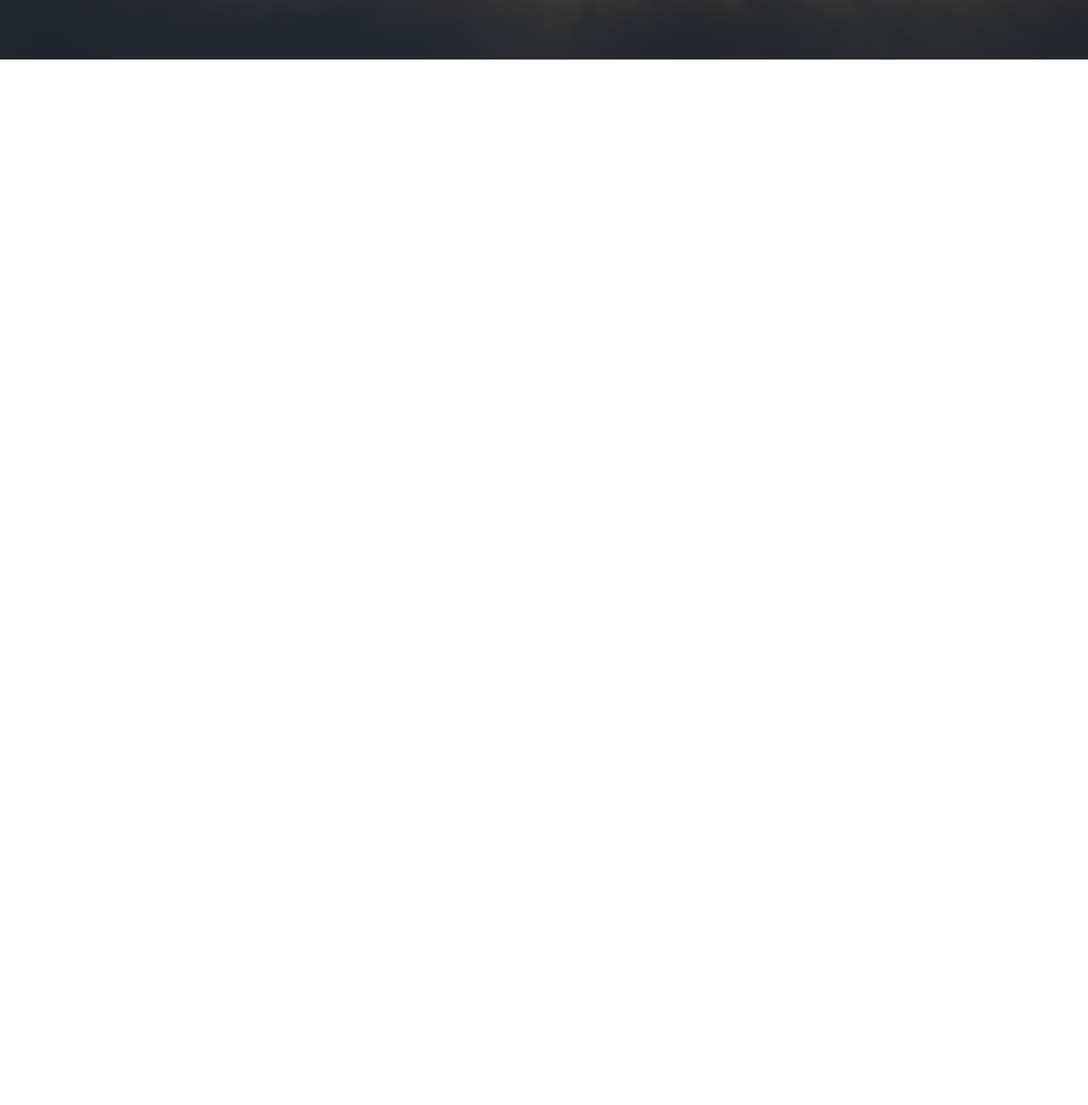
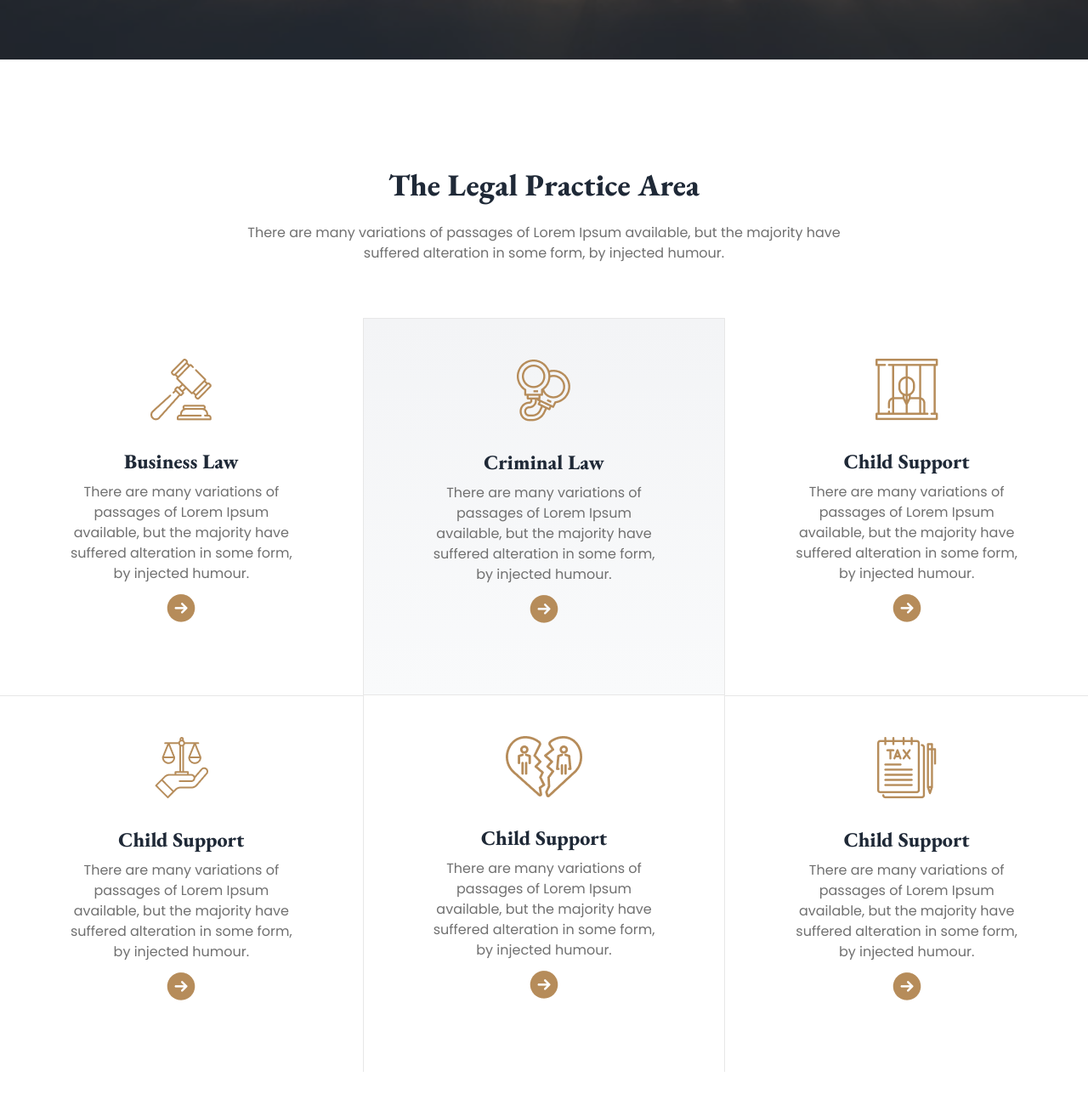
Before and after one commit to mahfuzar175/legal-solution-website, a plain HTML site: page index.html in a window 1280 px wide. Shown: the part 914-2214 px from the top of the page at 85% size. Before the commit the page ends 984 px from the top, so only its background shows below. Drawn offline with nearby package versions, Linux system fonts and the light colour scheme.

Commit message:
legal section added

```diff
--- a/index.html
+++ b/index.html
@@ -65,18 +65,93 @@
                 <div class="hero-overlay bg-opacity-60"></div>
                 <div class="hero-content text-center text-neutral-content">
                   <div class="max-w-md">
-                    <h1 class="mb-5 text-5xl font-extrabold font-er_garamond">We Provide Effective Legal Solutions</h1>
+                    <h1 class="mb-5 text-7xl font-extrabold font-er_garamond">We Provide Effective Legal Solutions</h1>
                     <p class="mb-5 font-poppins">There are many variations of passages of Lorem Ipsum available, but the majority have suffered alteration in some form, by injected humour.</p>
                     <div>
                         <input type="text" placeholder="Search your services" class="input input-bordered mr-4 w-9/12" />
-                        <button class="btn bg-[#B68C5A] text-white border-none mt-4">Search</button>
+                        <button class="btn bg-[#B68C5A] text-white border-none mt-4 normal-case font-poppins">Search</button>
                     </div>
                   </div>
                 </div>
               </div>
         </section>
     </header>
-    <main>
+    <main class="container mx-auto">
+        <!-- The Legal Practice Area section -->
+        <section class="text-center my-32">
+            <div class="text-center m-3">
+                <h2 class="font-extrabold text-4xl font-er_garamond mt-30 mb-6">The Legal Practice Area</h2>
+                <p class="font-poppins text-[#707070]">There are many variations of passages of Lorem Ipsum available, but the majority have <br> suffered alteration in some form, by injected humour.</p>
+            </div>
+            <div class="grid mt-16 grid-cols-1 lg:grid-cols-3 md:grid-cols-2 ">
+                <!-- first card -->
+                <div class="p-12">
+                    <figure class="flex justify-center items-center">
+                      <img src="./images/business.png" alt="Shoes" />
+                    </figure>
+                    <div class="card-body items-center text-center">
+                      <h2 class="card-title font-er_garamond font-extrabold text-2xl">Business Law</h2>
+                      <p class="font-poppins text-[#707070]">There are many variations of passages of Lorem Ipsum available, but the majority have suffered alteration in some form, by injected humour.</p>
+                      <img src="./images/Frame.png" alt="">
+                    </div>
+                  </div>
+                <!-- second card -->
+                <div class="p-12 bg-gradient-to-b from-gray-100 to-gray-50 border border-[#E7E7E7]">
+                    <figure class="flex justify-center items-center">
+                      <img src="./images/criminal.png" alt="Shoes" />
+                    </figure>
+                    <div class="card-body items-center text-center">
+                      <h2 class="card-title font-er_garamond font-extrabold text-2xl">Criminal Law</h2>
+                      <p class="font-poppins text-[#707070]">There are many variations of passages of Lorem Ipsum available, but the majority have suffered alteration in some form, by injected humour.</p>
+                      <img src="./images/Frame.png" alt="">
+                    </div>
+                  </div>
+                <!-- third card -->
+                <div class="p-12">
+                    <figure class="flex justify-center items-center">
+                      <img src="./images/child.png" alt="Shoes" />
+                    </figure>
+                    <div class="card-body items-center text-center">
+                      <h2 class="card-title font-er_garamond font-extrabold text-2xl">Child Support</h2>
+                      <p class="font-poppins text-[#707070]">There are many variations of passages of Lorem Ipsum available, but the majority have suffered alteration in some form, by injected humour.</p>
+                      <img src="./images/Frame.png" alt="">
+                    </div>
+                  </div>
+                <!-- fourth card -->
+                <div class="p-12 border-t border-[#E7E7E7]">
+                    <figure class="flex justify-center items-center">
+                      <img src="./images/education.png" alt="Shoes" />
+                    </figure>
+                    <div class="card-body items-center text-center">
+                      <h2 class="card-title font-er_garamond font-extrabold text-2xl">Child Support</h2>
+                      <p class="font-poppins text-[#707070]">There are many variations of passages of Lorem Ipsum available, but the majority have suffered alteration in some form, by injected humour.</p>
+                      <img src="./images/Frame.png" alt="">
+                    </div>
+                  </div>
+                <!-- fifth card -->
+                <div class="p-12 border-r border-l border-[#E7E7E7]">
+                    <figure class="flex justify-center items-center">
+                      <img src="./images/divorce.png" alt="Shoes" />
+                    </figure>
+                    <div class="card-body items-center text-center">
+                      <h2 class="card-title font-er_garamond font-extrabold text-2xl">Child Support</h2>
+                      <p class="font-poppins text-[#707070]">There are many variations of passages of Lorem Ipsum available, but the majority have suffered alteration in some form, by injected humour.</p>
+                      <img src="./images/Frame.png" alt="">
+                    </div>
+                  </div>
+                <!-- sixth card -->
+                <div class="p-12 border-t border-[#E7E7E7]">
+                    <figure class="flex justify-center items-center">
+                      <img src="./images/tax.png" alt="Shoes" />
+                    </figure>
+                    <div class="card-body items-center text-center">
+                      <h2 class="card-title font-er_garamond font-extrabold text-2xl">Child Support</h2>
+                      <p class="font-poppins text-[#707070]">There are many variations of passages of Lorem Ipsum available, but the majority have suffered alteration in some form, by injected humour.</p>
+                      <img src="./images/Frame.png" alt="">
+                    </div>
+                  </div>
+            </div>
+        </section>
 
     </main>
     <footer>
```
